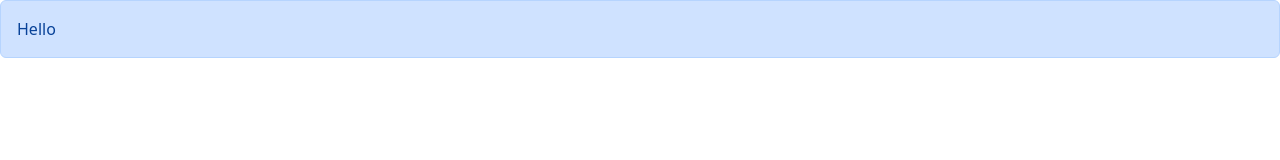
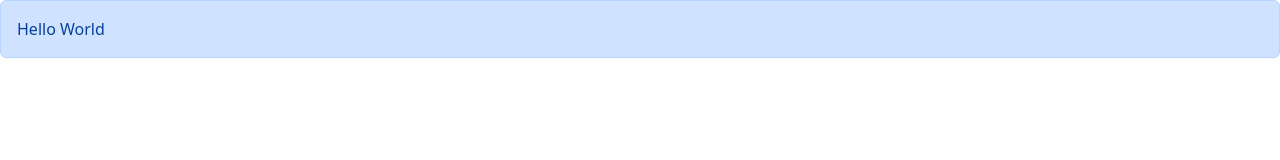
Before and after one commit to borisgrd/react-vite, a React (Vite) app: page / in a window 1280 px wide. Shown: the top 160 px of the page. Built offline with nearby package versions, Linux system fonts and the light colour scheme.

Commit message:
use alert with children as ReactNode

```diff
--- a/src/App.tsx
+++ b/src/App.tsx
@@ -1,23 +1,14 @@
 import Alert from "./components/Alert";
-import ListGroup from "./components/ListGroup";
+// import ListGroup from "./components/ListGroup";
 
-ListGroup;
+// ListGroup;
 
 function App() {
-  // let items = ["NY", "SF", "LA", "WD"];
-
-  // const handleSelectItem = (item: string) => {
-  //   console.log(item);
-  // };
-
   return (
     <div>
-      {/* <ListGroup
-        items={items}
-        heading="Cities"
-        onSelectItem={handleSelectItem}
-      /> */}
-      <Alert>Hello</Alert>
+      <Alert>
+        Hello <span> World </span>
+      </Alert>
     </div>
   );
 }
--- a/src/components/Alert.tsx
+++ b/src/components/Alert.tsx
@@ -1,7 +1,7 @@
-import React from "react";
+import React, { ReactNode } from "react";
 
 interface Props {
-  children: string;
+  children: ReactNode;
 }
 
 const Alert = ({ children }: Props) => {
```
